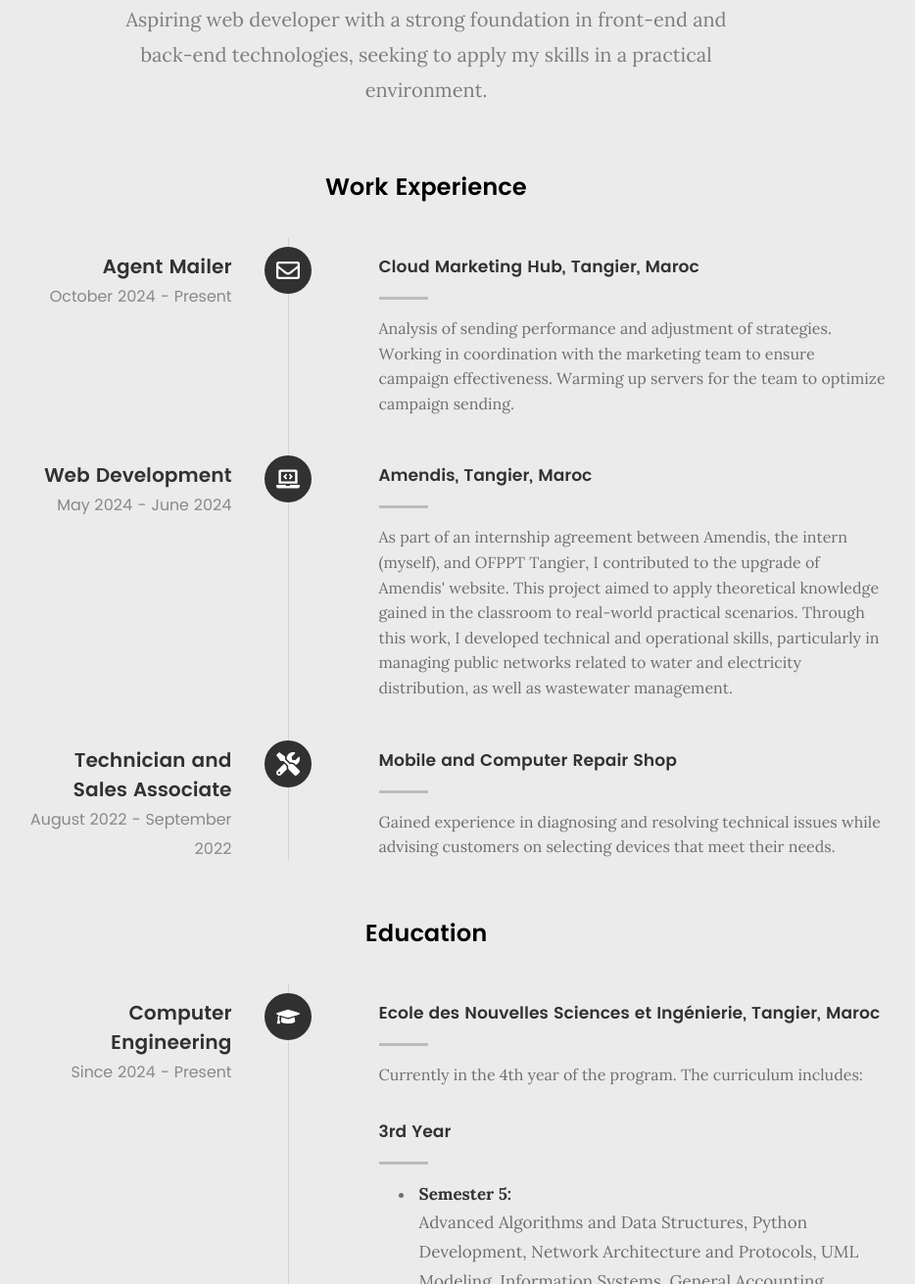
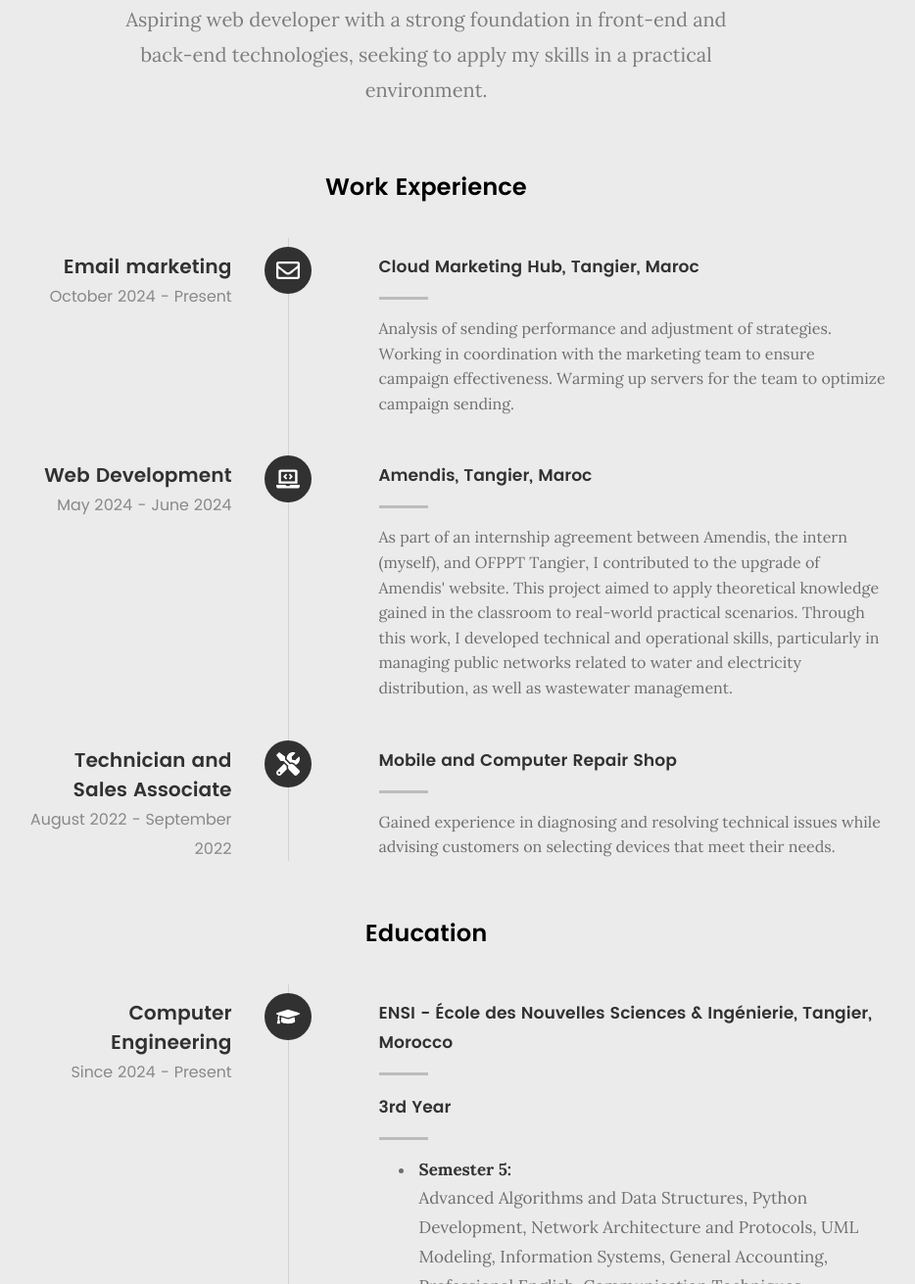
Before and after one commit to anrmz/am.dev, a plain HTML site: page index.html in a window 1280 px wide. Shown: the part 2609-3920 px from the top of the page at 98% size, without its empty margins (205-1139 px from the left). Drawn offline with Linux system fonts and the light colour scheme; files whose address does not match are found by name.

Commit message:
Update index.html

```diff
--- a/index.html
+++ b/index.html
@@ -624,7 +624,7 @@
 							</svg>
 						</div>
 						<div class="timeline-header">
-							<h3>Agent Mailer</h3>
+							<h3>Email marketing</h3>
 							<p>October 2024 - Present</p>
 						</div>
 						<div class="timeline-content">
@@ -695,8 +695,7 @@
 							<p>Since 2024 - Present</p>
 						</div>
 						<div class="timeline-content">
-							<h4>Ecole des Nouvelles Sciences et Ingénierie, Tangier, Maroc</h4>
-							<p>Currently in the 4th year of the program. The curriculum includes:</p>
+							<h4>ENSI - École des Nouvelles Sciences & Ingénierie, Tangier, Morocco</h4>
 
 							<div class="education-details">
 								<h4>3rd Year</h4>
```
